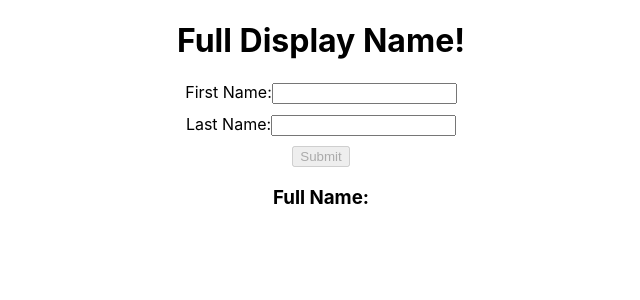
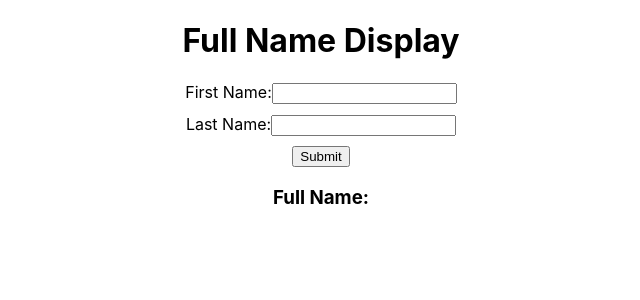
Before and after one commit to AuwaisQ/crio_module_xdisplayname, a React (Create React App) app: page / in a window 1280 px wide. Shown: the top 300 px of the page, without its empty margins (319-959 px from the left). Built offline with nearby package versions, Linux system fonts and the light colour scheme.

Commit message:
bug resolved

```diff
--- a/src/App.js
+++ b/src/App.js
@@ -57,13 +57,9 @@ function App() {
     alert(`Full Name: ${fullName}`);
   };
 
-  const firstNameError = validateField('First Name', formData.firstName);
-  const lastNameError = validateField('Last Name', formData.lastName);
-  const isFormValid = firstNameError === '' && lastNameError === '';
-
   return (
     <div className="App">
-      <h1>Full Display Name!</h1>
+      <h1>Full Name Display</h1>
       <form className="form" onSubmit={submitHandler}>
         <label>
           First Name:
@@ -85,9 +81,7 @@ function App() {
           />
           {errors.lastName && <span className="error">{errors.lastName}</span>}
         </label>
-        <button type="submit" disabled={!isFormValid}>
-          Submit
-        </button>
+        <button type="submit">Submit</button>
       </form>
 
       <h3>Full Name: {formData.firstName} {formData.lastName}</h3>
```
